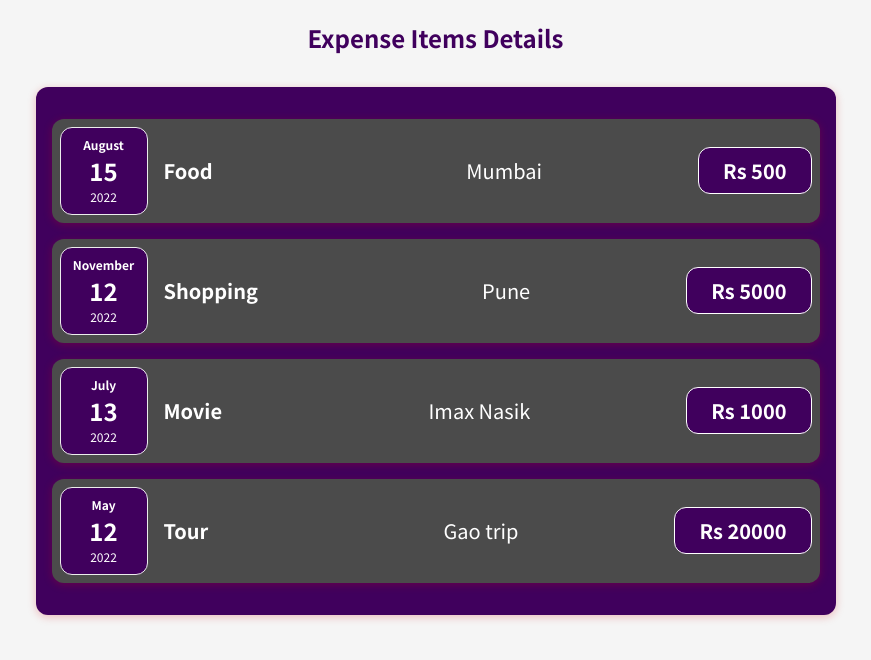
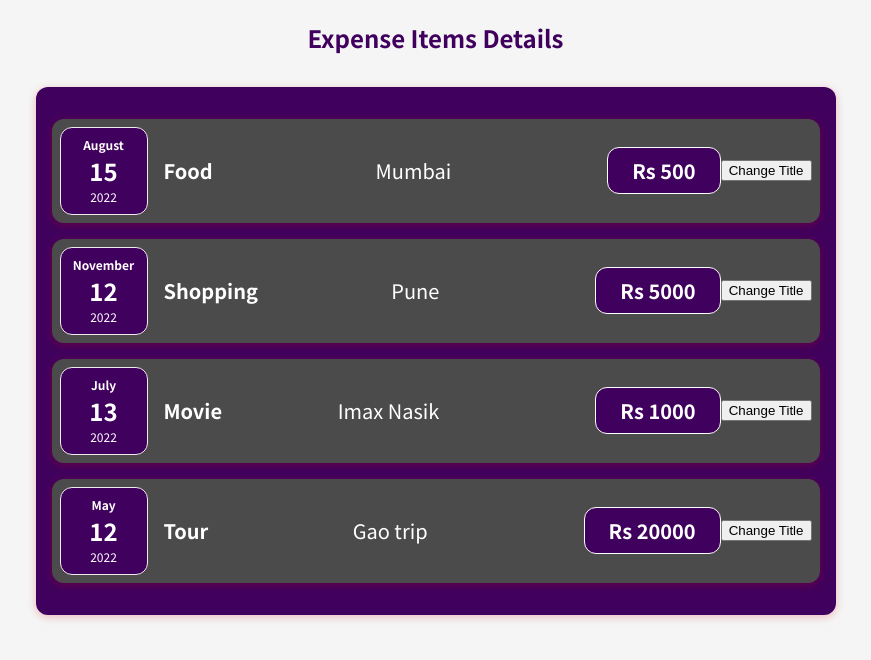
Before and after one commit to JiteshShrivastav01/ReactAssignment, a React (Create React App) app: page / in a window 1280 px wide. Shown: the top 660 px of the page, without its empty margins (207-1078 px from the left). Built offline with nearby package versions, Linux system fonts and the light colour scheme.

Commit message:
Assign2Task1

```diff
--- a/src/components/ExpenseList/ExpenseItems.js
+++ b/src/components/ExpenseList/ExpenseItems.js
@@ -4,6 +4,9 @@ import ExpenseDetails from "./ExpenseDetails";
 import Card from "../UI/Card";
 
 const ExpenseItems = (props) => {
+  const ChangeTitle=()=>{
+    console.log('Clicked !')
+  }
   return (
     <Card className="expense-item">
       <ExpenseDate date={props.date}></ExpenseDate>
@@ -14,6 +17,7 @@ const ExpenseItems = (props) => {
           LocationOfExpenditure={props.LocationOfExpenditure}
         ></ExpenseDetails>
       </div>
+      <button onClick={ChangeTitle}>Change Title</button>
     </Card>
   );
 }
```
